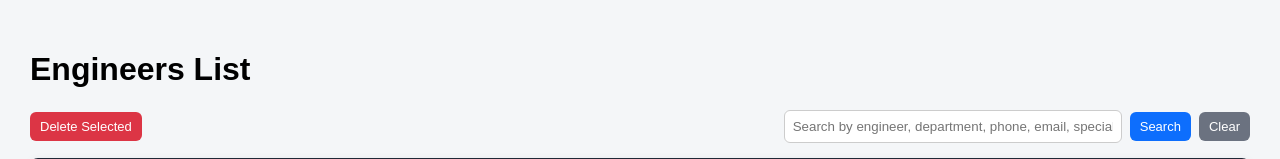
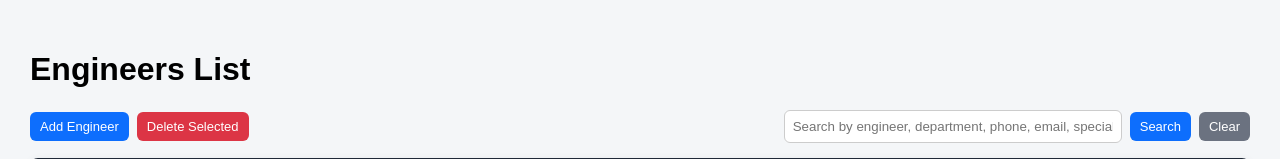
Before and after one commit to MBishta/client-portal-project, a Django app: page /engineers/ in a window 1280 px wide. Shown: the part 51-210 px from the top of the page. Run offline with Django 5.2, Linux system fonts and the light colour scheme; a user stored in the database is signed in; data comes from the database, SQL or seed files in the repository; both versions use the stored data as it was after the commit.

Commit message:
Add engineer button to engineers list

```diff
--- a/templates/engineers/engineer_list.html
+++ b/templates/engineers/engineer_list.html
@@ -114,10 +114,16 @@
         {% csrf_token %}
 
         {% if request.user.role == 'ADMIN' %}
-            <div class="top-actions-row">
+          <div class="top-actions-row">
+            <div style="display: flex; gap: 8px; align-items: center;">
+                <a href="{% url 'engineers:engineer_add' %}" class="btn btn-primary">
+                    Add Engineer
+                </a>
+
                 <button type="submit" class="btn btn-danger">
                     Delete Selected
                 </button>
+            </div>
 
                 <div class="search-box">
                     <input type="text"
```
Also changed, not shown: db.sqlite3.
